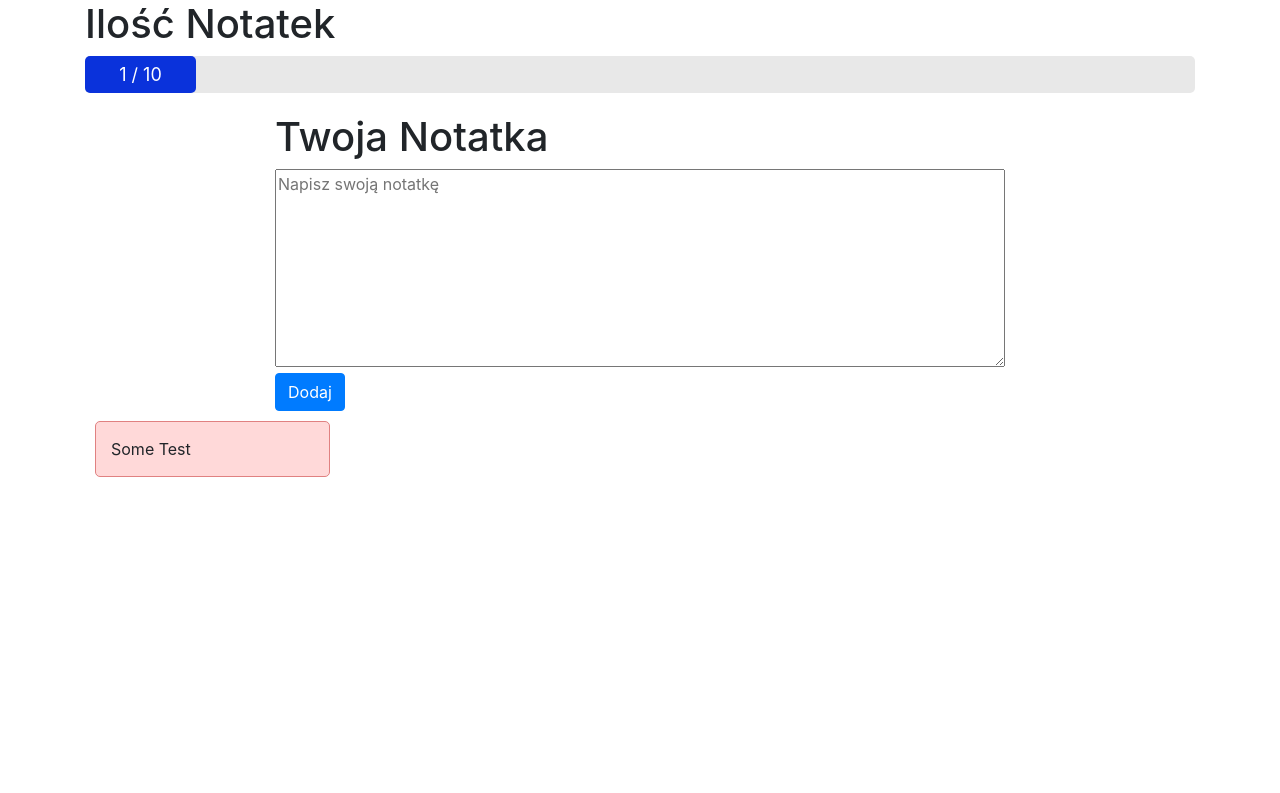
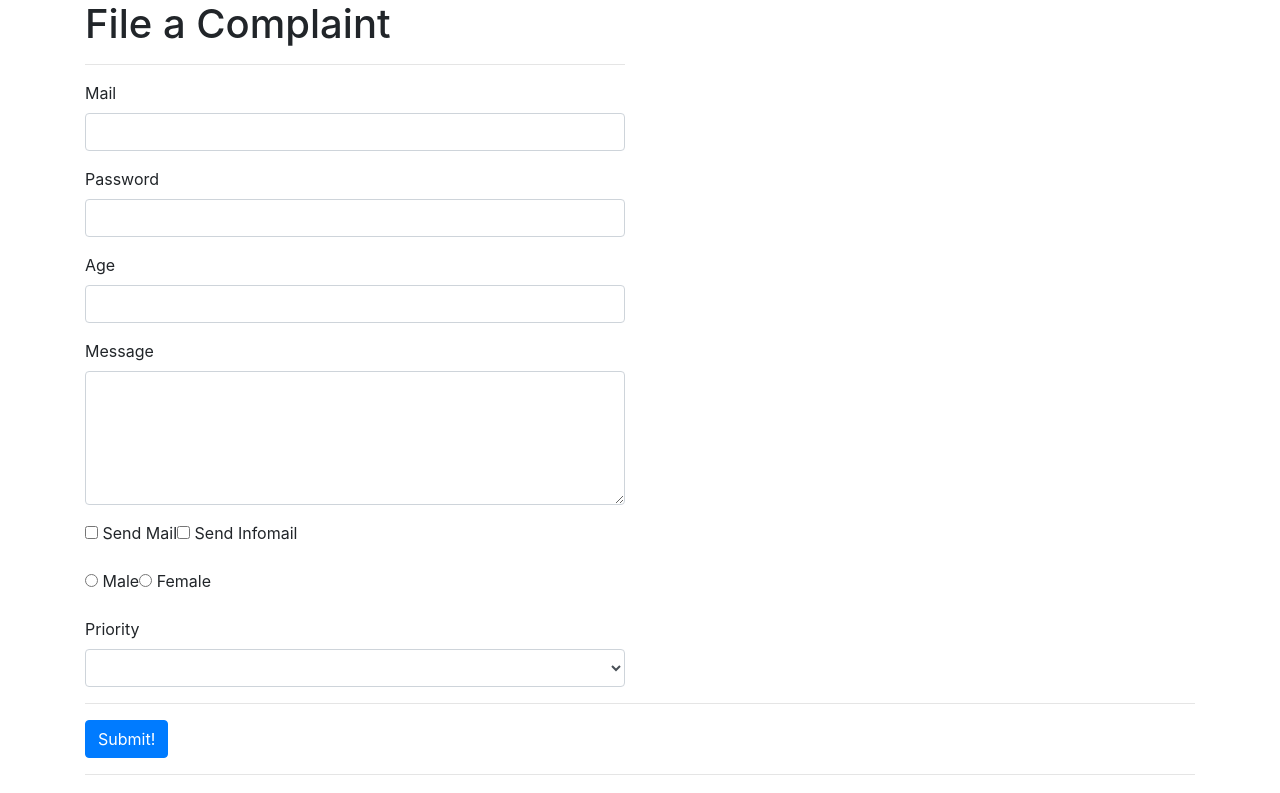
Before and after one commit to AdamKokoszka/Vue-Udemy-Course, a Vue app: page / in a window 1280 px wide. Shown: the top 793 px of the page. Built offline with nearby package versions, Linux system fonts and the light colour scheme.

Commit message:
Start Project

```diff
--- a/src/App.vue
+++ b/src/App.vue
@@ -1,45 +1,129 @@
 <template>
-  <div class="container">
-    <quote-bar :value_now="quotes.length" :value_max="value_max"></quote-bar>
-    <quote-area @NewQuote="AddQuote"></quote-area>
-    <quote-grid :quotes="quotes" @DeletedItem="DeleteItem"></quote-grid>
-  </div>
+    <div class="container">
+        <form>
+            <div class="row">
+                <div class="col-xs-12 col-sm-8 col-sm-offset-2 col-md-6 col-md-offset-3">
+                    <h1>File a Complaint</h1>
+                    <hr>
+                    <div class="form-group">
+                        <label for="email">Mail</label>
+                        <input
+                                type="text"
+                                id="email"
+                                class="form-control">
+                    </div>
+                    <div class="form-group">
+                        <label for="password">Password</label>
+                        <input
+                                type="password"
+                                id="password"
+                                class="form-control">
+                    </div>
+                    <div class="form-group">
+                        <label for="age">Age</label>
+                        <input
+                                type="number"
+                                id="age"
+                                class="form-control">
+                    </div>
+
+                </div>
+            </div>
+            <div class="row">
+                <div class="col-xs-12 col-sm-8 col-sm-offset-2 col-md-6 col-md-offset-3 form-group">
+                    <label for="message">Message</label><br>
+                    <!-- Interpolation between <textarea>{{ test }}</textarea> doesn't work!-->
+                    <textarea
+                            id="message"
+                            rows="5"
+                            class="form-control"></textarea>
+                </div>
+            </div>
+            <div class="row">
+                <div class="col-xs-12 col-sm-8 col-sm-offset-2 col-md-6 col-md-offset-3">
+                    <div class="form-group">
+                        <label for="sendmail">
+                            <input
+                                    type="checkbox"
+                                    id="sendmail"
+                                    value="SendMail"> Send Mail
+                        </label>
+                        <label for="sendInfomail">
+                            <input
+                                    type="checkbox"
+                                    id="sendInfomail"
+                                    value="SendInfoMail"> Send Infomail
+                        </label>
+                    </div>
+
+                </div>
+            </div>
+            <div class="row">
+                <div class="col-xs-12 col-sm-8 col-sm-offset-2 col-md-6 col-md-offset-3 form-group">
+                    <label for="male">
+                        <input
+                                type="radio"
+                                id="male"
+                                value="Male"> Male
+                    </label>
+                    <label for="female">
+                        <input
+                                type="radio"
+                                id="female"
+                                value="Female"> Female
+                    </label>
+                </div>
+            </div>
+            <div class="row">
+                <div class="col-xs-12 col-sm-8 col-sm-offset-2 col-md-6 col-md-offset-3 from-group">
+                    <label for="priority">Priority</label>
+                    <select
+                            id="priority"
+                            class="form-control">
+                        <option></option>
+                    </select>
+                </div>
+            </div>
+            <hr>
+            <div class="row">
+                <div class="col-xs-12 col-sm-8 col-sm-offset-2 col-md-6 col-md-offset-3">
+                    <button
+                            class="btn btn-primary">Submit!
+                    </button>
+                </div>
+            </div>
+        </form>
+        <hr>
+        <div class="row">
+            <div class="col-xs-12 col-sm-8 col-sm-offset-2 col-md-6 col-md-offset-3">
+                <div class="panel panel-default">
+                    <div class="panel-heading">
+                        <h4>Your Data</h4>
+                    </div>
+                    <div class="panel-body">
+                        <p>Mail:</p>
+                        <p>Password:</p>
+                        <p>Age:</p>
+                        <p>Message: </p>
+                        <p><strong>Send Mail?</strong></p>
+                        <ul>
+                            <li></li>
+                        </ul>
+                        <p>Gender:</p>
+                        <p>Priority:</p>
+                        <p>Switched:</p>
+                    </div>
+                </div>
+            </div>
+        </div>
+    </div>
 </template>
 
 <script>
-import QuoteBar from './components/QuoteBar.vue'
-import QuoteArea from './components/QuoteArea.vue'
-import QuoteGrid from './components/QuoteGrid.vue'
-
-export default {
-  data: ()=>{
-    return{
-      quotes:['Some Test'],
-      value_max: 10
-    };
-  },
-  methods:{
-    AddQuote(quote){
-      if( this.quotes.length >= this.value_max ){
-        return alert("Najpierw usuń jakieś notatki!");
-      }
-      this.quotes.push(quote);
-    },
-    DeleteItem(index){
-      if(this.quotes.length <= 1){
-        return alert("Musi być conajmniej jedna notatka!");
-      }
-      this.quotes.splice(index, 1);
+    export default {
     }
-  },
-  components: {
-    QuoteBar,
-    QuoteArea,
-    QuoteGrid
-  }
-}
 </script>
 
-<style lang="scss">
+<style>
 
 </style>
--- a/src/components/QuoteArea.vue
+++ /dev/null
@@ -1,33 +0,0 @@
-<template>
-  <div class="row">
-    <div class="col-8 offset-2">
-      <h1>Twoja Notatka</h1>
-      <textarea name="quote" cols="20" rows="8" v-model="quote" placeholder="Napisz swoją notatkę"></textarea>
-    </div>
-    <div class="col-8 offset-2">
-      <button type="button" class="btn btn-primary" @click="AddQuote">Dodaj</button>
-    </div>
-  </div>
-</template>
-<script>
-  export default {
-    data: ()=>{
-      return{
-        quote: ''
-      }
-    },
-    methods: {
-      AddQuote() {
-        this.$emit('NewQuote', this.quote),
-        this.quote=''
-      }
-    }
-  }
-
-</script>
-<style lang="scss">
-  textarea {
-    width: 100%;
-  }
-
-</style>
--- a/src/components/QuoteBar.vue
+++ /dev/null
@@ -1,38 +0,0 @@
-<template>
-  <div class="row">
-    <div class="col">
-      <h1>Ilość Notatek</h1>
-      <div class="bar-container">
-        <div class="bar-status" :style="{ width: value_now + '0%' }">{{ value_now }} / {{value_max}}</div>
-      </div>
-    </div>
-  </div>
-</template>
-
-<script>
-  export default {
-    props: ['value_now', 'value_max']
-  }
-
-</script>
-
-<!-- Add "scoped" attribute to limit CSS to this component only -->
-<style lang="scss">
-  .bar-container {
-    width: 100%;
-    background-color: #e8e8e8;
-    border-radius: 5px;
-    margin-bottom: 20px;
-
-    .bar-status {
-      padding: 5px 10px;
-      border-radius: 5px;
-      color: #ffffff;
-      font-size: 18px;
-      text-align: center;
-      background-color: #0a32db;
-      transition: all 1s;
-    }
-  }
-
-</style>
--- a/src/components/QuoteGrid.vue
+++ /dev/null
@@ -1,29 +0,0 @@
-<template>
-  <div class="row">
-    <quote-item v-for="(quote, index) in quotes" @click.native="DeleteItem(index)">{{quote}}</quote-item>
-  </div>
-</template>
-<script>
-  import QuoteItem from './QuoteItem'
-  export default {
-    props: ['quotes'],
-    data: () => {
-      return {
-
-      }
-    },
-    methods: {
-      DeleteItem(index ) {
-        this.$emit('DeletedItem', index);
-      }
-    },
-    components: {
-      QuoteItem
-    }
-  }
-
-</script>
-<style lang="scss">
-
-
-</style>
--- a/src/components/QuoteItem.vue
+++ /dev/null
@@ -1,36 +0,0 @@
-<template>
-  <div class="col-3">
-    <div class="item">
-      <slot></slot>
-    </div>
-  </div>
-</template>
-<script>
-  export default {
-    data: () => {
-      return {
-
-      }
-    },
-    methods: {
-
-    }
-  }
-
-</script>
-<style lang="scss">
-  .item {
-    padding: 15px;
-    background-color: #ffd9d9;
-    border: 1px solid #e08181;
-    border-radius: 5px;
-    margin: 10px;
-    transition: all 0.5s;
-
-    &:hover {
-      background-color: #f88989;
-      cursor: pointer;
-    }
-  }
-
-</style>
--- a/src/main.js
+++ b/src/main.js
@@ -2,8 +2,7 @@
 import App from './App.vue'
 import bootstrap from '../node_modules/bootstrap/dist/css/bootstrap.min.css'
 
-Vue.config.productionTip = false
-
 new Vue({
-  render: h => h(App),
-}).$mount('#app')
+  el: '#app',
+  render: h => h(App)
+})
```
